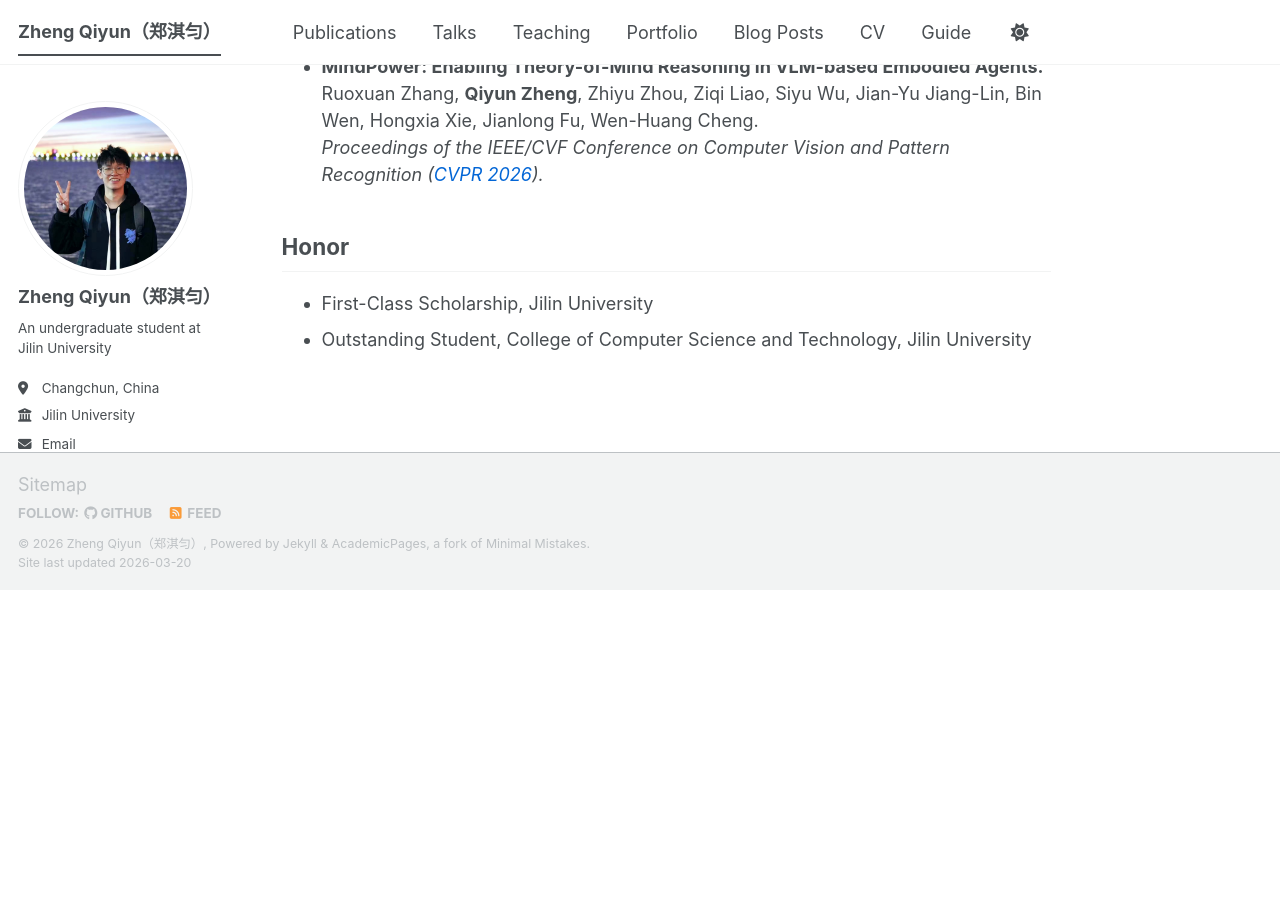
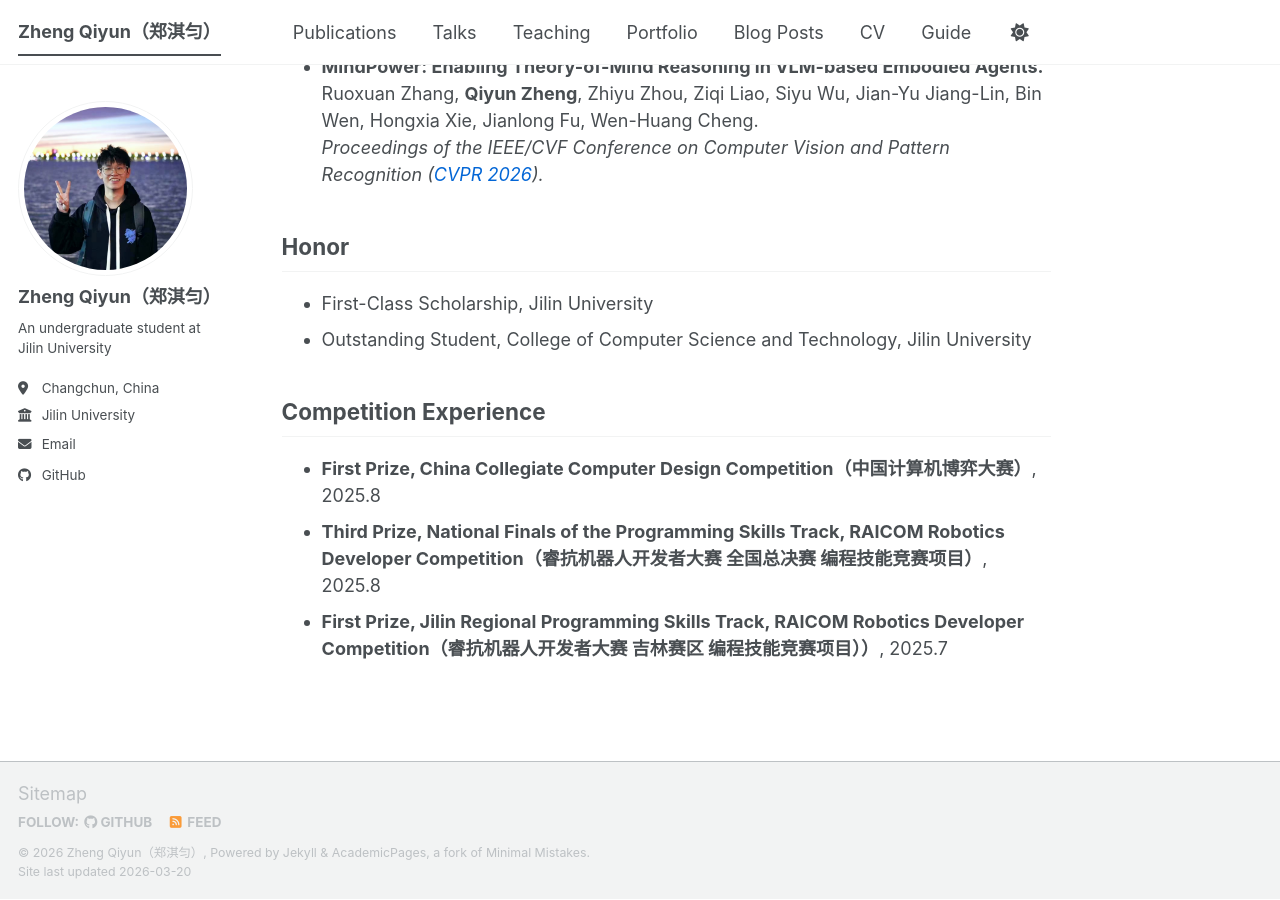
Before and after one commit to moonaurora/moonaurora.github.io, a Jekyll site: the page built from _pages/about.md, in a window 1280 px wide and 900 px high, scrolled down 513 px. Built offline with Jekyll 4.4.1, drawn with Linux system fonts in a browser that asks for light colours; a script bundle is joined from its source files by our own code; library files that are not in the unit come from our copies; before the commit the page ends 1103 px from its top, so only the background shows below that.

Commit message:
updata about.md

```diff
--- a/_pages/about.md
+++ b/_pages/about.md
@@ -25,3 +25,8 @@ Ruoxuan Zhang, **Qiyun Zheng**, Zhiyu Zhou, Ziqi Liao, Siyu Wu, Jian-Yu Jiang-Li
 ## Honor
 - First-Class Scholarship, Jilin University
 - Outstanding Student, College of Computer Science and Technology, Jilin University
+
+## Competition Experience
+- **First Prize, China Collegiate Computer Design Competition（中国计算机博弈大赛）**, 2025.8
+- **Third Prize, National Finals of the Programming Skills Track, RAICOM Robotics Developer Competition（睿抗机器人开发者大赛 全国总决赛 编程技能竞赛项目）**, 2025.8
+- **First Prize, Jilin Regional Programming Skills Track, RAICOM Robotics Developer Competition（睿抗机器人开发者大赛 吉林赛区 编程技能竞赛项目））**, 2025.7
```
